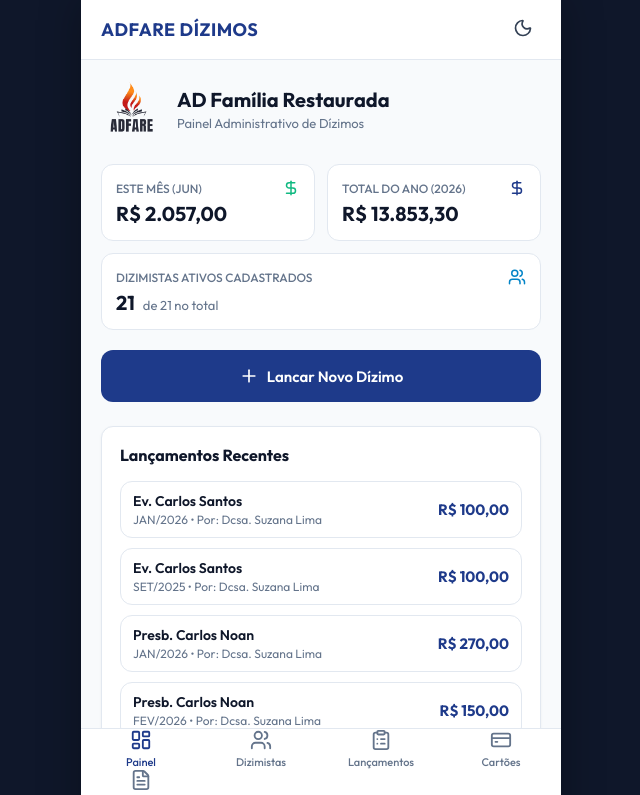
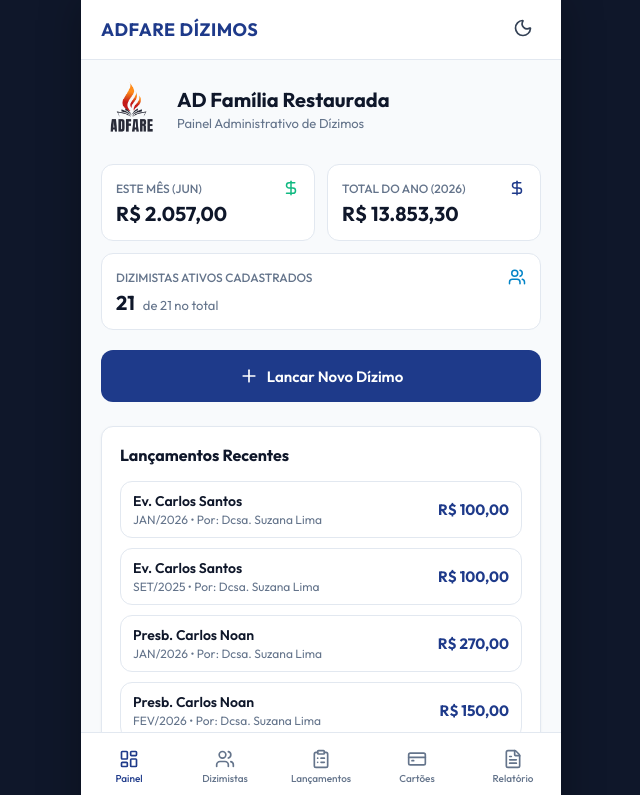
Before and after one commit to rslima-lifetime/CartaoDizimoADFARE, a React (Vite) app: page / in a window 1280 px wide. Shown: the top 795 px of the page, without its empty margins (319-959 px from the left). Built offline with nearby package versions, Linux system fonts and the light colour scheme.

Commit message:
fix: ajusta tabbar para 5 abas com icones e texto menores

```diff
--- a/src/index.css
+++ b/src/index.css
@@ -102,11 +102,11 @@
   transform: translateX(-50%);
   width: 100%;
   max-width: 480px;
-  height: 72px;
+  height: 68px;
   background-color: var(--bg-card);
   border-top: 1px solid var(--border);
   display: grid;
-  grid-template-columns: repeat(4, 1fr);
+  grid-template-columns: repeat(5, 1fr);
   align-items: center;
   justify-items: center;
   z-index: 100;
@@ -123,14 +123,15 @@
   background: none;
   border: none;
   color: var(--text-muted);
-  font-size: 11px;
+  font-size: 10px;
   font-weight: 500;
   font-family: var(--font-sans);
   cursor: pointer;
   width: 100%;
   height: 100%;
-  gap: 4px;
+  gap: 3px;
   transition: var(--transition);
+  padding: 0 2px;
 }
 
 .tab-item.active {
@@ -138,8 +139,8 @@
 }
 
 .tab-item svg {
-  width: 22px;
-  height: 22px;
+  width: 20px;
+  height: 20px;
   transition: transform 0.2s ease;
 }
 
```
